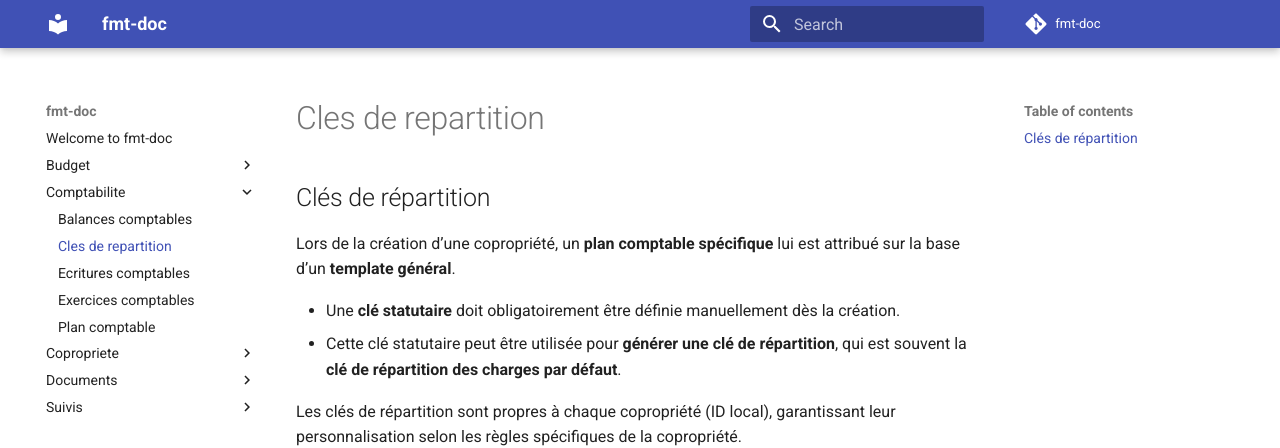
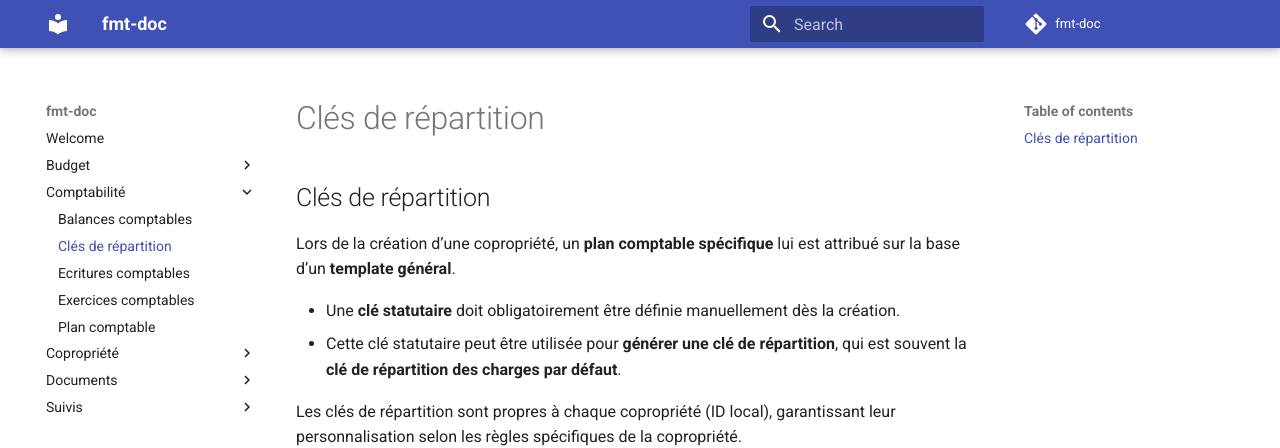
Before and after one commit to fmt-saas/fmt-doc, an MkDocs documentation site: the page built from docs/comptabilite/cles-de-repartition.md, in a window 1280 px wide. Shown: the top 448 px of the page. Built offline with MkDocs 1.6.1 and Material for MkDocs 9.7.7, drawn with Linux system fonts in a browser that asks for light colours; comment, search, counter and statistics services are not loaded; part of the change alters nothing that is shown.

Commit message:
Quote navigation titles

```diff
--- a/mkdocs.yml
+++ b/mkdocs.yml
@@ -4,6 +4,42 @@ repo_name: fmt-doc
 repo_url: https://github.com/fmt-saas/fmt-doc
 edit_uri: ""
 docs_dir: docs
+nav:
+  - 'Welcome': index.md
+  - 'Budget':
+      - 'Appels de fonds': budget/appels-de-fonds.md
+      - 'Suivi des appels': budget/suivi-des-appels.md
+  - 'Comptabilité':
+      - 'Balances comptables': comptabilite/balances-comptables.md
+      - 'Clés de répartition': comptabilite/cles-de-repartition.md
+      - 'Ecritures comptables': comptabilite/ecritures-comptables.md
+      - 'Exercices comptables': comptabilite/exercices-comptables.md
+      - 'Plan comptable': comptabilite/plan-comptable.md
+  - 'Copropriété':
+      - 'Création d''une nouvelle Copropriété (import)': copropriete/creation-dune-nouvelle-copropriete-import.md
+      - 'Fournisseur (`Supplier`)': copropriete/fournisseur-supplier.md
+      - 'Gestion des charges communes': copropriete/gestion-des-charges-communes.md
+      - 'Gestion des consommations (eau/gaz/élec)': copropriete/gestion-des-consommations-eau-gaz-elec.md
+      - 'Propriétaires (`Ownership`)': copropriete/proprietaires-ownership.md
+      - 'Syndic / Agence (`ManagingAgent`)': copropriete/syndic-agence-managingagent.md
+  - 'Documents':
+      - 'Document Processing': documents/document-processing.md
+      - 'Email Digestor': documents/email-digestor.md
+      - 'Organisation des documents': documents/organisation-des-documents.md
+      - 'Encodage facture achat':
+          - 'Découpage de la facture en lignes d’imputation (`InvoiceLine`)': documents/encodage-facture-achat/decoupage-de-la-facture-en-lignes-dimputation.md
+          - 'Décompte copropriétaires ("répartition")': documents/encodage-facture-achat/decompte-coproprietaires.md
+          - 'Ecritures de clôture de période': documents/encodage-facture-achat/ecritures-de-cloture-de-periode.md
+          - 'Génération des écritures comptables': documents/encodage-facture-achat/generation-des-ecritures-comptables.md
+          - 'Informations à renseigner': documents/encodage-facture-achat/informations-a-renseigner.md
+          - 'Paiement': documents/encodage-facture-achat/paiement.md
+          - 'Réconciliation CODA': documents/encodage-facture-achat/reconciliation-coda.md
+          - 'workflow': documents/encodage-facture-achat/workflow.md
+  - 'Suivis':
+      - 'Envois & Rappels': suivis/envois-et-rappels.md
+      - 'Réconciliation CODA': suivis/reconciliation-coda.md
+      - 'Suivis de dossiers': suivis/suivis-de-dossiers.md
+      - 'Suivis de paiement': suivis/suivis-de-paiement.md
 
 theme:
   name: material
```
